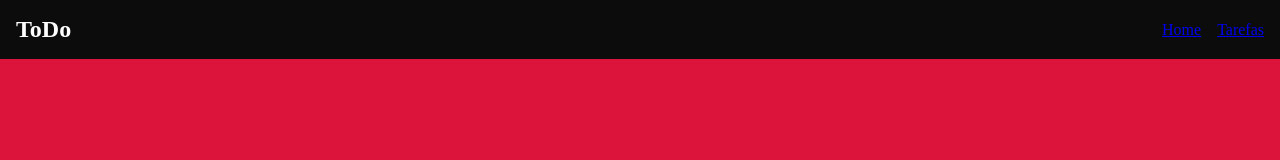
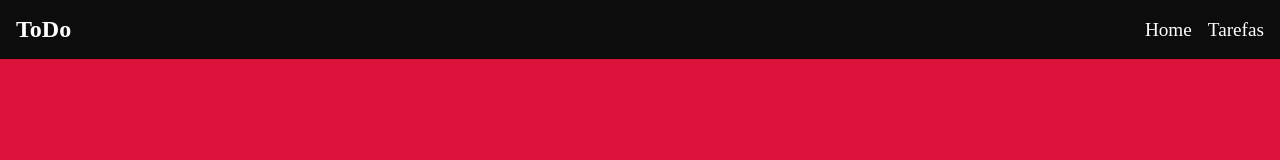
Before and after one commit to MarcusSarmento/ToDoList, a React (Vite) app: page / in a window 1280 px wide. Shown: the top 160 px of the page. Built offline with nearby package versions, Linux system fonts and the light colour scheme.

Commit message:
style:  Estiliza a navbar

```diff
--- a/src/components/navbar/NavBar.css
+++ b/src/components/navbar/NavBar.css
@@ -16,3 +16,9 @@
     justify-content: end;
     width: 100%;
 }
+
+.navbar a {
+    text-decoration: none;
+    color: white;
+    font-size: 1.2rem;
+}
```
